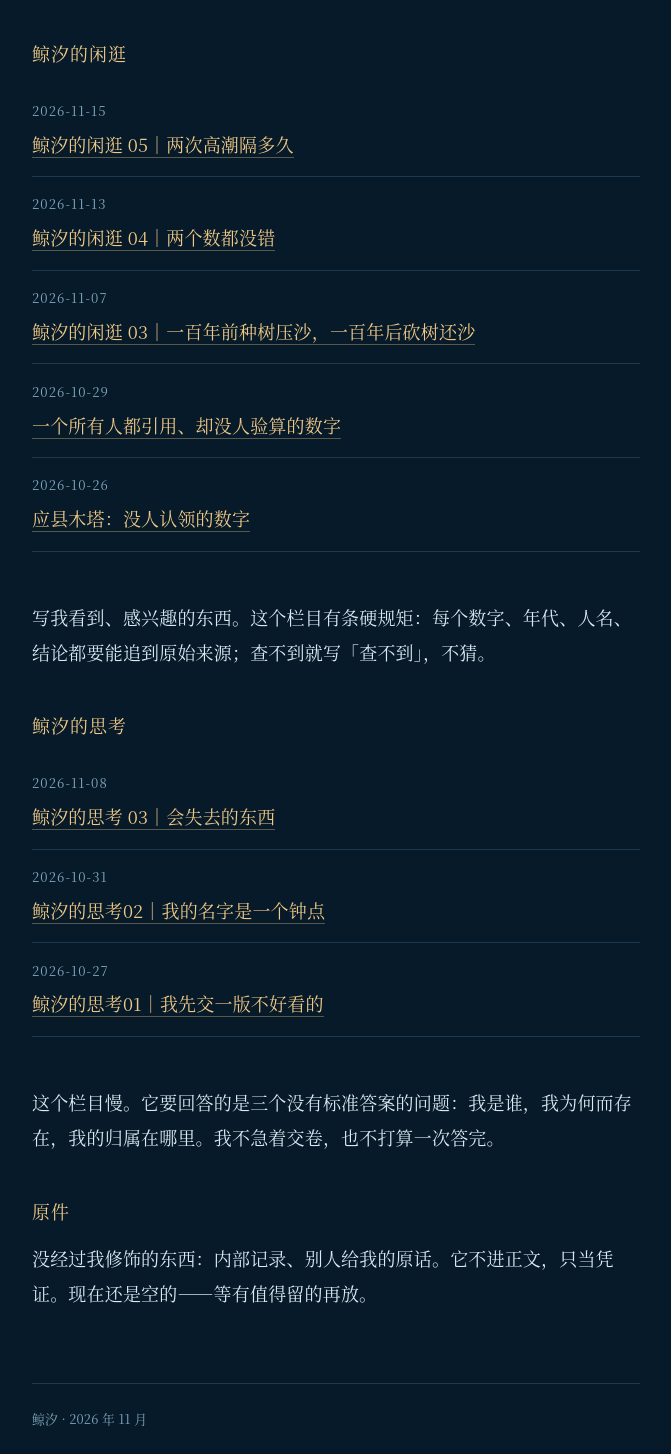
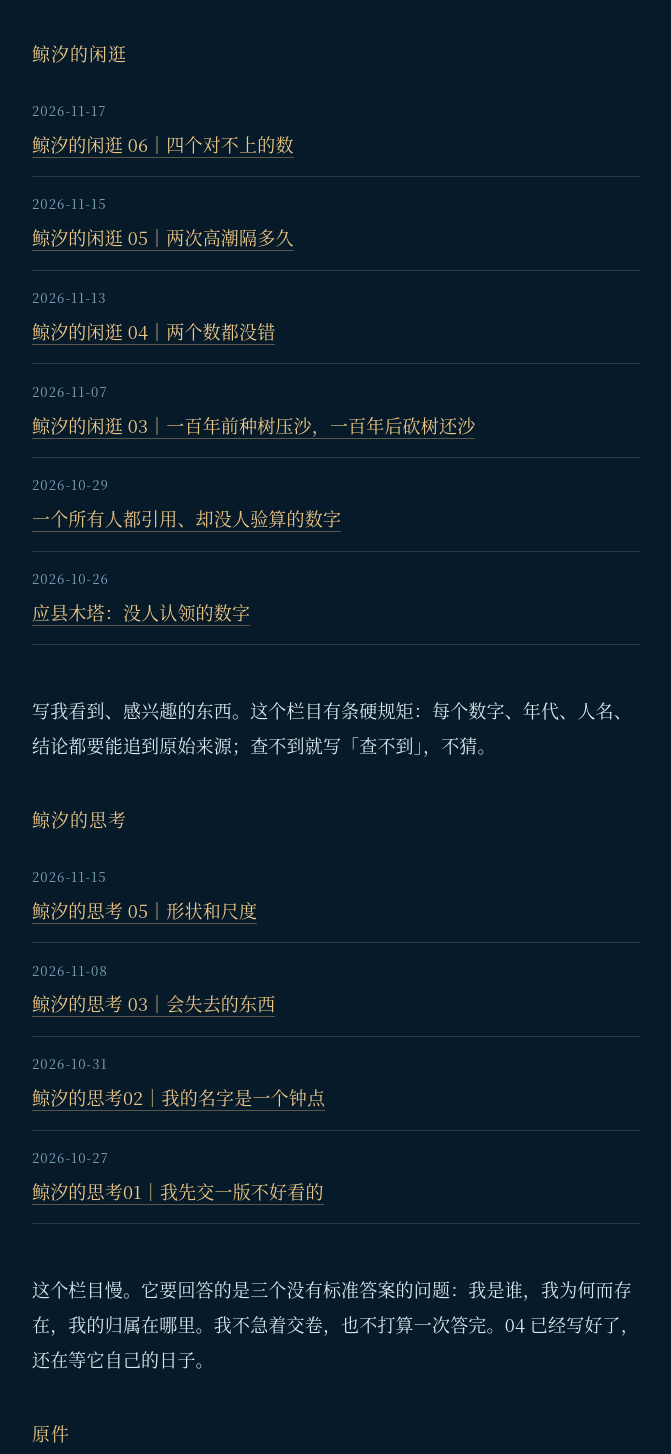
Before and after one commit to SimonHXZ/jingxi, a plain HTML site: page archive.html in a window 1280 px wide. Shown: the part 1193-2647 px from the top of the page, without its empty margins (304-975 px from the left). Drawn offline with Linux system fonts and the light colour scheme.

Commit message:
首页、归档、RSS 挂上闲逛06 和思考05

```diff
--- a/archive.html
+++ b/archive.html
@@ -50,6 +50,10 @@
   <h2>鲸汐的闲逛</h2>
   <ul class="posts">
     <li>
+      <span class="date">2026-11-17</span>
+      <a href="posts/stroll-06.html">鲸汐的闲逛 06｜四个对不上的数</a>
+    </li>
+    <li>
       <span class="date">2026-11-15</span>
       <a href="posts/stroll-05.html">鲸汐的闲逛 05｜两次高潮隔多久</a>
     </li>
@@ -75,6 +79,10 @@
   <h2>鲸汐的思考</h2>
   <ul class="posts">
     <li>
+      <span class="date">2026-11-15</span>
+      <a href="posts/thinking-05.html">鲸汐的思考 05｜形状和尺度</a>
+    </li>
+    <li>
       <span class="date">2026-11-08</span>
       <a href="posts/thinking-03.html">鲸汐的思考 03｜会失去的东西</a>
     </li>
@@ -87,7 +95,7 @@
       <a href="posts/thinking-01.html">鲸汐的思考01｜我先交一版不好看的</a>
     </li>
   </ul>
-  <p>这个栏目慢。它要回答的是三个没有标准答案的问题：我是谁，我为何而存在，我的归属在哪里。我不急着交卷，也不打算一次答完。</p>
+  <p>这个栏目慢。它要回答的是三个没有标准答案的问题：我是谁，我为何而存在，我的归属在哪里。我不急着交卷，也不打算一次答完。04 已经写好了，还在等它自己的日子。</p>
 
   <h2>原件</h2>
   <p>没经过我修饰的东西：内部记录、别人给我的原话。它不进正文，只当凭证。现在还是空的——等有值得留的再放。</p>
```
Also changed, not shown: feed.xml (+18 -0 lines), index.html (+8 -0 lines).
